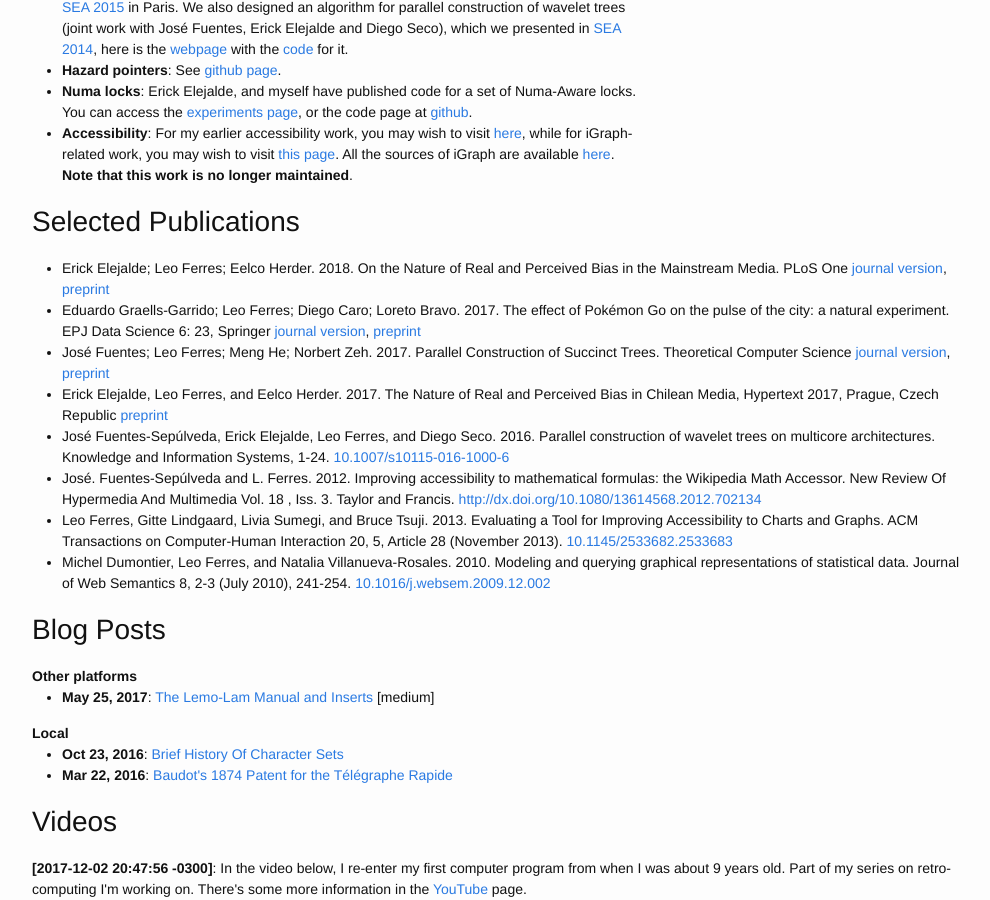
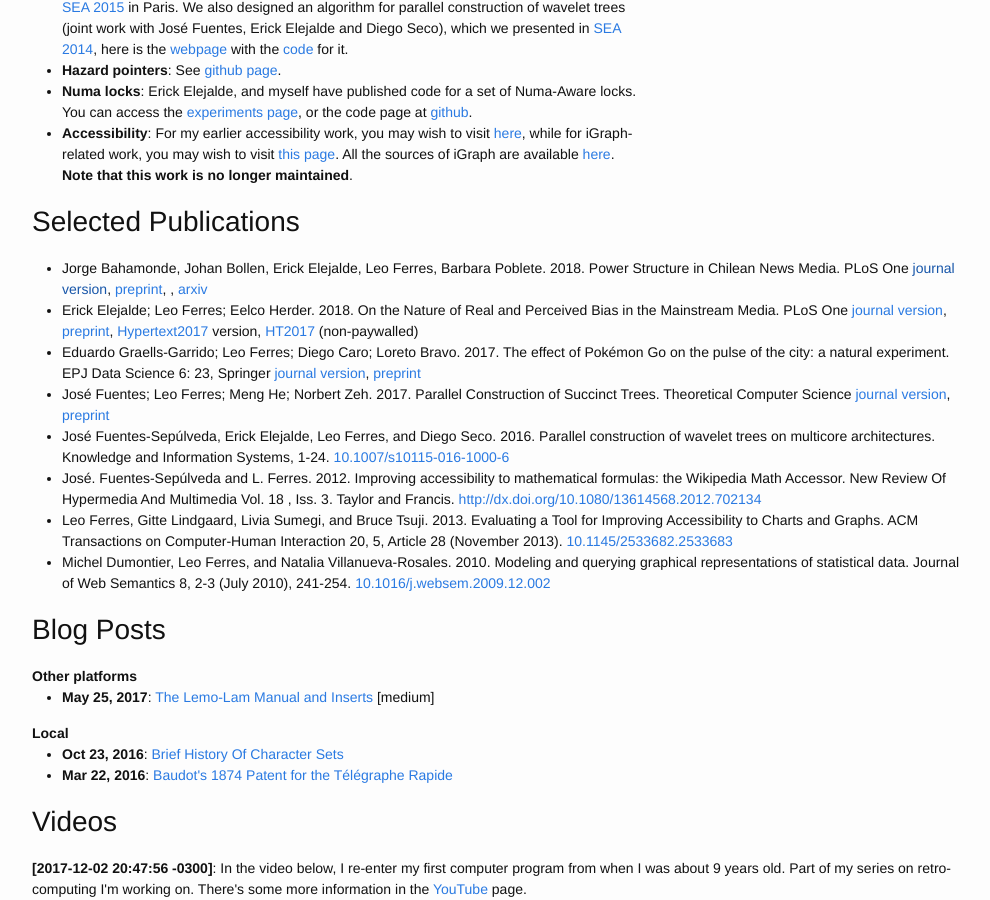
Before and after one commit to leoferres/leoferres.github.io, a Jekyll site: the page built from index.html, in a window 1280 px wide and 900 px high, scrolled down 623 px. Shown: the whole window, without its empty margins (138-1128 px from the left). Built offline with Jekyll 4.4.1, drawn with Linux system fonts in a browser that asks for light colours; comment, search, counter and statistics services are not loaded; grey boxes are pictures that could not be loaded.

Commit message:
added power structure, deleted HT entry, updated index.html

```diff
--- a/index.html
+++ b/index.html
@@ -97,8 +97,12 @@ layout: default
   <h1>Selected Publications</h1>
   <ul>
     <li>
+      Jorge Bahamonde, Johan Bollen, Erick Elejalde, Leo Ferres, Barbara Poblete. 2018. Power Structure in Chilean News Media. PLoS One <a href="">journal
+       version</a>, <a href="http://leoferres.info/pubs/PowStr.pdf">preprint</a>, </a>, <a href="https://arxiv.org/abs/1710.06347">arxiv</a>
+    </li>
+    <li>
        Erick Elejalde; Leo Ferres; Eelco Herder. 2018. On the Nature of Real and Perceived Bias in the Mainstream Media. PLoS One <a href="http://journals.plos.org/plosone/article?id=10.1371/journal.pone.0193765">journal
-       version</a>, <a href="http://leoferres.info/pubs/PolQuiz.pdf">preprint</a>
+       version</a>, <a href="http://leoferres.info/pubs/PolQuiz.pdf">preprint</a>, <a href="https://dl.acm.org/citation.cfm?id=3078724">Hypertext2017</a> version,  <a href="http://leoferres.info/pubs/PolQuizHT2017.pdf">HT2017</a> (non-paywalled)
     </li>
         <li>
        Eduardo Graells-Garrido; Leo Ferres; Diego Caro; Loreto
@@ -111,12 +115,6 @@ layout: default
        Construction of Succinct Trees. Theoretical Computer
        Science <a href="https://doi.org/10.1016/j.tcs.2017.07.025">journal
        version</a>, <a href="http://leoferres.info/pubs/TCS-parST.pdf">preprint</a>
-    </li>
-        <li>
-       Erick Elejalde, Leo Ferres, and Eelco Herder. 2017. The Nature
-       of Real and Perceived Bias in Chilean Media, Hypertext 2017,
-       Prague, Czech
-       Republic <a href="http://leoferres.info/pubs/PolQuizHT2017.pdf">preprint</a>
     </li>
     <li>
       José Fuentes-Sepúlveda, Erick Elejalde, Leo Ferres, and Diego
```
Also changed, not shown: 1 other file.
